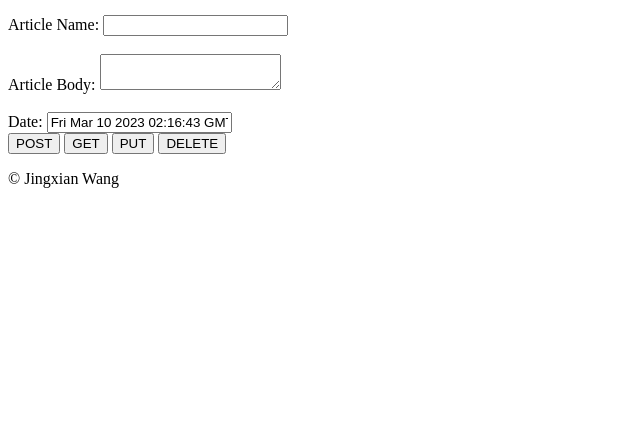
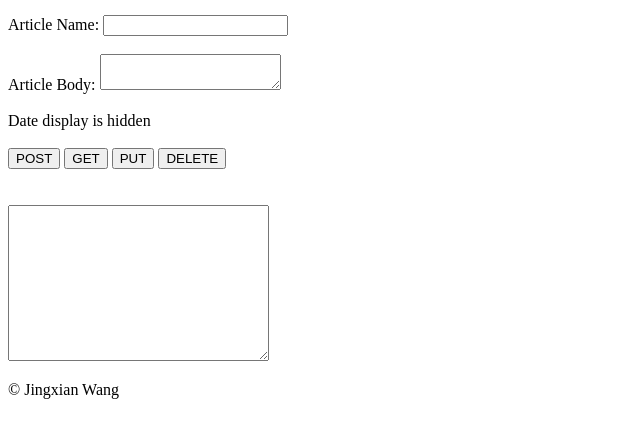
Before and after one commit to JingxianW/CSE-134-HW5, a plain HTML site: page html/methodtest.html in a window 1280 px wide. Shown: the part 140-578 px from the top of the page, without its empty margins (0-640 px from the left). Drawn offline with Linux system fonts and the light colour scheme.

Commit message:
Add files via upload

```diff
--- a/html/methodtest.html
+++ b/html/methodtest.html
@@ -7,7 +7,8 @@
     <meta name="description" content="About Me page of my personal website">
     <meta name="author" content="Jingxian Wang">
     <meta name="viewport" content="width=device-width, initial-scale=1.0">
-    <!-- <link rel="stylesheet" href="../styles/aboutMe.css" media="screen"> -->
+
+    <link rel="stylesheet" href="../styles/methodtest.css" media="screen">
 </head>
 
 <body>
@@ -26,7 +27,7 @@
         <br><br>
 
         <label for="article_name">Article Name:</label>
-        <input type="text" id="article_name" name="article_name">
+        <input type="text" id="article_name" name="article_name" autocomplete="off">
 
         <br><br>
 
@@ -35,18 +36,24 @@
 
         <br><br>
 
-        <label for="date">Date:</label>
-        <input type="text" id="date" name="date" readonl>
+        <label for="date">Date display is hidden</label>
+        <input type="text" id="date" name="date" readonly hidden>
     </form>
-
-    <button id="postBtn">POST</button>
-    <button id="getBtn">GET</button>
-    <button id="putBtn">PUT</button>
-    <button id="deleteBtn">DELETE</button>
 
     <br>
 
-    <output id="response"></output>
+    <div id="buttons">
+        <button id="postBtn">POST</button>
+        <button id="getBtn">GET</button>
+        <button id="putBtn">PUT</button>
+        <button id="deleteBtn">DELETE</button>
+    </div>
+
+    <br><br>
+
+    <output id="response">
+        <textarea name="" id="format_response" cols="30" rows="10"></textarea>
+    </output>
 
     <script>
         document.getElementById('date').value = new Date();
@@ -54,8 +61,6 @@
 
     <script src="../javascripts/methodtest.js"></script>
 
-
-
     <footer>
         <p class="footer"> &copy; Jingxian Wang </p>
     </footer>
```
